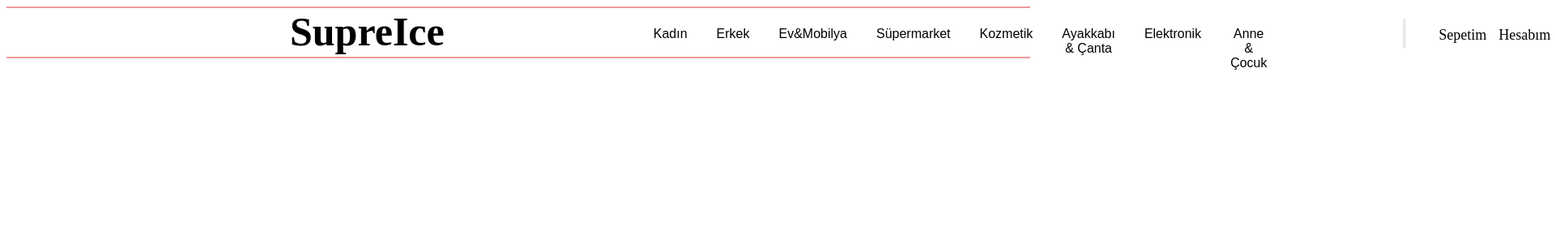
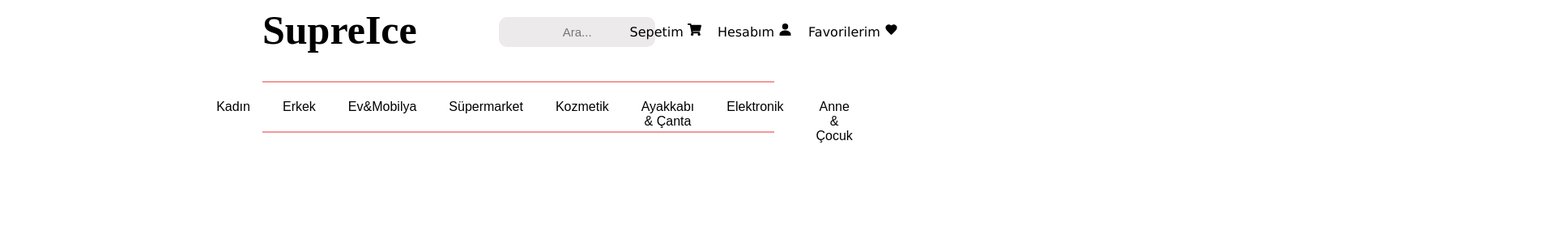
Before and after one commit to AysuDemirci/SupreIce_Design, a React (Create React App) app: page / in a window 1280 px wide. Shown: the top 300 px of the page at 81% size, 1920 px wide, since content can reach past the window. Built offline with nearby package versions, Linux system fonts and the light colour scheme.

Commit message:
icons yüklemeleri ve sayfa genel düzenlemeleri

```diff
--- a/package.json
+++ b/package.json
@@ -3,11 +3,17 @@
   "version": "0.1.0",
   "private": true,
   "dependencies": {
+    "@fortawesome/fontawesome-svg-core": "^6.4.2",
+    "@fortawesome/free-brands-svg-icons": "^6.4.2",
+    "@fortawesome/free-regular-svg-icons": "^6.4.2",
+    "@fortawesome/free-solid-svg-icons": "^6.4.2",
     "@testing-library/jest-dom": "^5.17.0",
     "@testing-library/react": "^13.4.0",
     "@testing-library/user-event": "^13.5.0",
+    "font-awesome": "^4.7.0",
     "react": "^18.2.0",
     "react-dom": "^18.2.0",
+    "react-icons": "^4.11.0",
     "react-scripts": "5.0.1",
     "web-vitals": "^2.1.4"
   },
--- a/public/index.html
+++ b/public/index.html
@@ -18,6 +18,7 @@
     <link rel="preconnect" href="https://fonts.googleapis.com">
 <link rel="preconnect" href="https://fonts.gstatic.com" crossorigin>
 <link href="https://fonts.googleapis.com/css2?family=Roboto+Condensed&family=Ubuntu:wght@300&display=swap" rel="stylesheet">
+<script src="https://kit.fontawesome.com/724def9fd4.js" crossorigin="anonymous"></script>
     <!--
       Notice the use of %PUBLIC_URL% in the tags above.
       It will be replaced with the URL of the `public` folder during the build.
--- a/src/Components/Dropdown.js
+++ b/src/Components/Dropdown.js
@@ -1,7 +1,7 @@
 import React from "react";
 
 export default function Dropdown(props) {
-  const { options,isDrowpdownVisible } = props;
+  const { options } = props;
   return (
     <div className="dropdown-menu">
       <ul className="dropdown-ul" key={options}>
--- a/src/Components/Navbar.js
+++ b/src/Components/Navbar.js
@@ -1,5 +1,10 @@
-import React, { useState } from "react";
+import React, { useEffect, useRef, useState } from "react";
 import Dropdown from "./Dropdown";
+import { FaShoppingCart } from "react-icons/fa";
+
+import { IoPersonSharp } from "react-icons/io5";
+
+import { MdFavorite } from "react-icons/md";
 
 export default function Navbar() {
   const menuItems = [
@@ -655,6 +660,20 @@ export default function Navbar() {
 
   const [isDrowpdownVisible, setIsDropdownVisible] = useState(false);
   const [activeMenuId, setActiveMenuId] = useState(null);
+  const [inputFocus, setInputFocus] = useState(false);
+  const inputRef = useRef(null);
+
+  useEffect(() => {
+    function handleClickOutside(event) {
+      if (inputRef.current && !inputRef.current.contains(event.target)) {
+        setInputFocus(false);
+      }
+    }
+    document.addEventListener("mousedown", handleClickOutside);
+    return () => {
+      document.removeEventListener("mousedown", handleClickOutside);
+    };
+  }, [inputRef]);
 
   function handleMouseEnter(id) {
     setIsDropdownVisible(true);
@@ -664,10 +683,46 @@ export default function Navbar() {
     setIsDropdownVisible(false);
     setActiveMenuId(null);
   }
+  function handleFocus() {
+    setInputFocus(true);
+  }
 
   return (
-    <div className="navbar">
+    <div>
+      <div style={{ display: "flex" }}>
         <h1 className="navbar-brandName">SupreIce</h1>
+        <input
+          className="navbar-searchInput"
+          placeholder="Ara..."
+          ref={inputRef}
+          style={{
+            width: inputFocus ? "23%" : "15%",
+            transition: "width  0.3s",
+          }}
+          onFocus={handleFocus}
+        />
+        <ul className="navbar-ul-2">
+          <li >
+            <a className="navbar-ul2-li" href="/">
+              Sepetim
+              <FaShoppingCart className="icons" />
+            </a>
+          </li>
+          <li>
+            <a className="navbar-ul2-li" href="/">
+              Hesabım
+              <IoPersonSharp className="icons" />
+            </a>
+          </li>
+          <li>
+            <a className="navbar-ul2-li" href="/">
+              Favorilerim
+              <MdFavorite className="icons" />
+            </a>
+          </li>
+        </ul>
+      </div>
+      <div className="navbar" style={{ margin: "auto" }}>
         <ul className="navbar-ul">
           {menuItems.map((item) => (
             <li
@@ -689,20 +744,12 @@ export default function Navbar() {
                 {item.name}
               </button>
               {isDrowpdownVisible && activeMenuId === item.id && (
-              <Dropdown
-                options={item.options}
-                isDrowpdownVisible={isDrowpdownVisible}
-              />
+                <Dropdown options={item.options} />
               )}
             </li>
           ))}
         </ul>
-      <input className="navbar-searchInput" placeholder="Ara..." />
-      <ul className="navbar-ul-2">
-        <li>Sepetim</li>
-        <li>Hesabım</li>
-        <li>Favorilerim</li>
-      </ul>
+      </div>
     </div>
   );
 }
--- a/src/Style.css
+++ b/src/Style.css
@@ -1,33 +1,35 @@
 .navbar{
-
-    width: 100%;
+    width: 50%;
     height: 60px;
     display: flex;
     border-bottom:2px solid #f29999 ;
     border-top:2px solid #f29999 ;
-
+    justify-content: center;
+    align-items: center;
 }
 
 .navbar-ul{
     list-style: none;
     display: flex;
     font-size: large;
-    margin-left: 200px;
+    margin-left: 11%;
+    margin: auto;
+}
 
-}
 .navbar-ul-2{
     list-style: none;
     display: flex;
-    gap:15px;
-    font-size: large;
-    margin-top: 23px;
-
+    font-size: medium;
+    margin-top: 20px;
+    font-family: 'Lucida Sans', 'Lucida Sans Regular', 'Lucida Grande', 'Lucida Sans Unicode', Geneva, Verdana, sans-serif;
+    margin-left: 57%;
+    position: absolute;
 
 }
 
 .navbar-brandName{
     margin-top: 0px;
-    padding-left: 350px;
+    padding-left: 25%;
     font-size:50px;
 }
 
@@ -38,40 +40,44 @@
     text-align: center;
     border-bottom: 3px solid transparent;
     position: relative;
-    margin-top: -13px;
-    padding: 18px;
-
+    margin-top: 1px;
+    padding: 20px;
 }
 
 .navbar-menuItems:hover{
-  border-bottom:3px solid #bf4565;
-  color: #bf4565;
+    border-bottom:3px solid #bf4565;
+    color: #bf4565;
 }
 
 .navbar-searchInput{
     height: 35px;
-    width:13%;
     margin-top: 13px;
-    margin-left: 150px;
-    border-radius: 35px;
+    margin-left:8%;
+    border-radius: 10px;
     border: none;
     background-color: rgba(158, 151, 151, 0.2) ;
     font-size: 15px;
     text-align: center;
 
 }
+.navbar-searchInput:focus{
+    border-color: transparent;
+    outline: none;
+}
 
 
 .dropdown-menu {
     background: #fff;
-    box-shadow: 0px 10px 30px 0px rgba(82, 63, 105, 0.05);
+    box-shadow: 0px 10px 30px 0px rgba(82, 63, 105, 0.15);
     transition: all linear 0.3s;
     display: flex;
     position: absolute;
-    width: 950px;
+    width:37%;
     height: 300px;
-    left:770px;
+    left:32.3%;
     z-index: 10;
+    border-bottom-left-radius: 10px;
+    border-bottom-right-radius: 10px;
   }
 
   .dropdown-ul{
@@ -92,8 +98,6 @@
 
   .dropdown-content-ul{
     list-style: none;
-
-
   }
 
   .dropdown-li-a{
@@ -102,8 +106,20 @@
     font-family: 'Ubuntu', sans-serif;
 
 }
-.dropdown-li-a:hover{
-   border-bottom:1px solid #bf4565;
-   color: #bf4565;
+
+  .dropdown-li-a:hover{
+    border-bottom:1px solid #bf4565;
+    color: #bf4565;
 
 }
+
+.navbar-ul2-li{
+  text-decoration: none;
+  color: black;
+}
+.icons{
+  height: 17px;
+  width: 17px;
+  margin-left: 5px;
+  margin-right: 20px;
+}
```
Also changed, not shown: 1 other file (tests, documents, lock files or other folders). Lines whose indentation alone changed are shown as unchanged.
